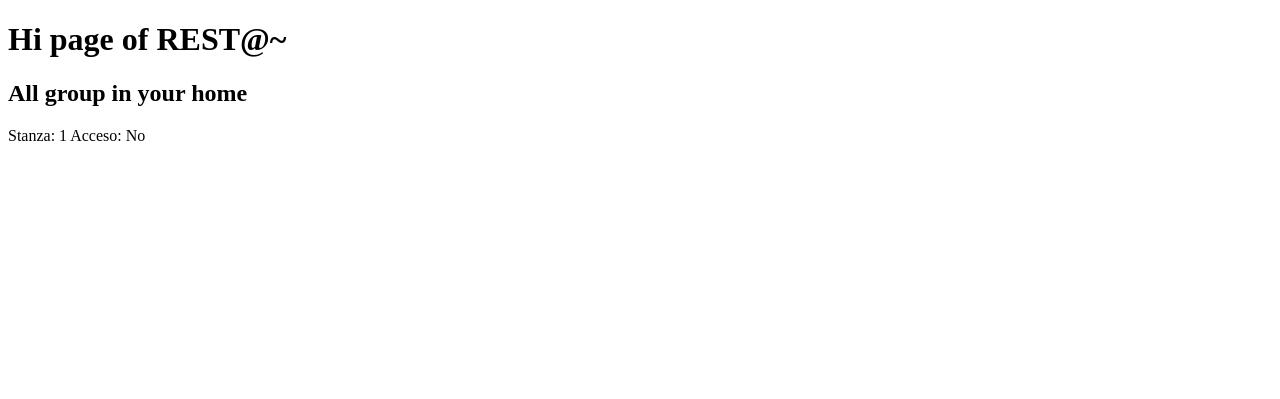
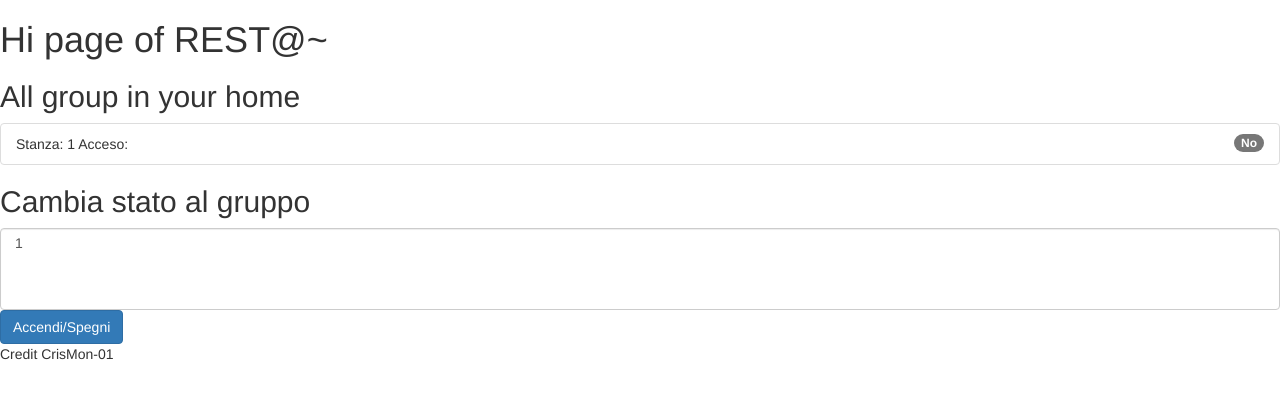
Before and after one commit to CrisMon-01/RESTatHome, a Flask app: template templates/index.html in a window 1280 px wide. Shown: the top 399 px of the page. Run offline with Flask 2, Linux system fonts and the light colour scheme; the template is opened without the code that fills it: most values are stand-ins (such as "Sample title", 1, 10 or a date in 2020); parts of the project's set-up code (start-up, migrations or seed data) failed here and were passed over; some libraries are stand-ins or nearby versions.

Commit message:
aggiunto meccanismo gestione gruppi luci

```diff
--- a/app.py
+++ b/app.py
@@ -13,22 +13,23 @@ app = Flask(__name__)
 
 @app.route('/', methods=['GET','POST'])
 def index():
+    req = requests.get("http://"+str(bridgeip)+"/api/"+authuser+"/groups")
+    lights = json.loads(req.content)
+    groups = []
+    for (k,v) in lights.items():
+        if not 'Group for' in str(v['name']):
+            groups.append((v['name'],v['state']['all_on']))
     if request.method == 'POST':
         data = {}
-        data['on'] = True
-        print("Nome Gruppo: "+str(request.form['name']))
-        req = requests.put("http://"+str(bridgeip)+"/api/"+authuser+"/groups/"+str(request.form.get('name'))+"/state", data=json.dumps(data))
-        print(str(req))
-        print(req.status_code)
-        return render_template('index.html')
-        # TO-DO GESTIRE PAGINA
+        print("Nome Gruppo: "+str(request.form.get('light')))
+        for (k,v) in lights.items():
+            if str(request.form.get('light')) in str(v['name']):
+                status = v['state']['all_on']
+                nextstatus = not(bool(status))
+                data['on'] = nextstatus
+                req = requests.put("http://"+str(bridgeip)+"/api/"+authuser+"/groups/"+k+"/action", data=json.dumps(data))
+        return render_template('index.html', groups=groups)
     else:
-        req = requests.get("http://"+str(bridgeip)+"/api/"+authuser+"/groups")
-        lights = json.loads(req.content)
-        groups = []
-        for (k,v) in lights.items():
-            if not 'Group for' in str(v['name']):
-                groups.append((v['name'],v['state']['all_on']))
         return render_template('index.html', groups=groups)
 
 if __name__ == '__main__':
--- a/templates/index.html
+++ b/templates/index.html
@@ -4,21 +4,37 @@
     <title>
         REST@~
     </title>
+    <link rel="stylesheet" href="https://maxcdn.bootstrapcdn.com/bootstrap/3.4.1/css/bootstrap.min.css">
+    <script src="https://ajax.googleapis.com/ajax/libs/jquery/3.5.1/jquery.min.js"></script>
+    <script src="https://maxcdn.bootstrapcdn.com/bootstrap/3.4.1/js/bootstrap.min.js"></script>
     </head>
     <body>
-        <h1>Hi page of REST@~</h1>
+        <h1 class="d-flex flex-column flex-md-row align-items-center p-3 px-md-4 mb-3 bg-white border-bottom box-shadow">Hi page of REST@~</h1>
         {% block body %}
             <h2>All group in your home</h2>
             {% for item in groups %}
-                <!-- <div>{{item[0]}}</div> -->
-                <form method="POST">
+                <ul class="list-group">
+                    <li class="list-group-item d-flex justify-content-between align-items-center">
                     {% if item[1] %}
-                    Stanza: {{item[0]}} Acceso: Si
+                    Stanza: {{item[0]}} Acceso: <span class="badge badge-primary badge-pill">Si</span>
                     {% else %}
-                    Stanza: {{item[0]}} Acceso: No
+                    Stanza: {{item[0]}} Acceso: <span class="badge badge-primary badge-pill">No</span>
                     {% endif %}
-                </form>
+                    </li>
+                </ul>
+                <!-- </form> -->
             {% endfor %}
         {% endblock %}
+        <h2>Cambia stato al gruppo</h1>
+        <form method='POST'>
+        <select multiple class="form-control" id="exampleFormControlSelect2" name="light">
+            {% for item in groups %}
+                <option value="{{item[0]}}">{{item[0]}}</option>
+            {% endfor %}
+        </select>
+        <button type="submit" values="Submit" class="btn btn-primary mb-2">Accendi/Spegni</button>
+        <!-- <p><input type="submit" values="Submit"></p> -->
+        </form>
+    <footer class="pt-4 my-md-5 pt-md-5 border-top">Credit CrisMon-01</footer>
     </body>
 </html>
```
